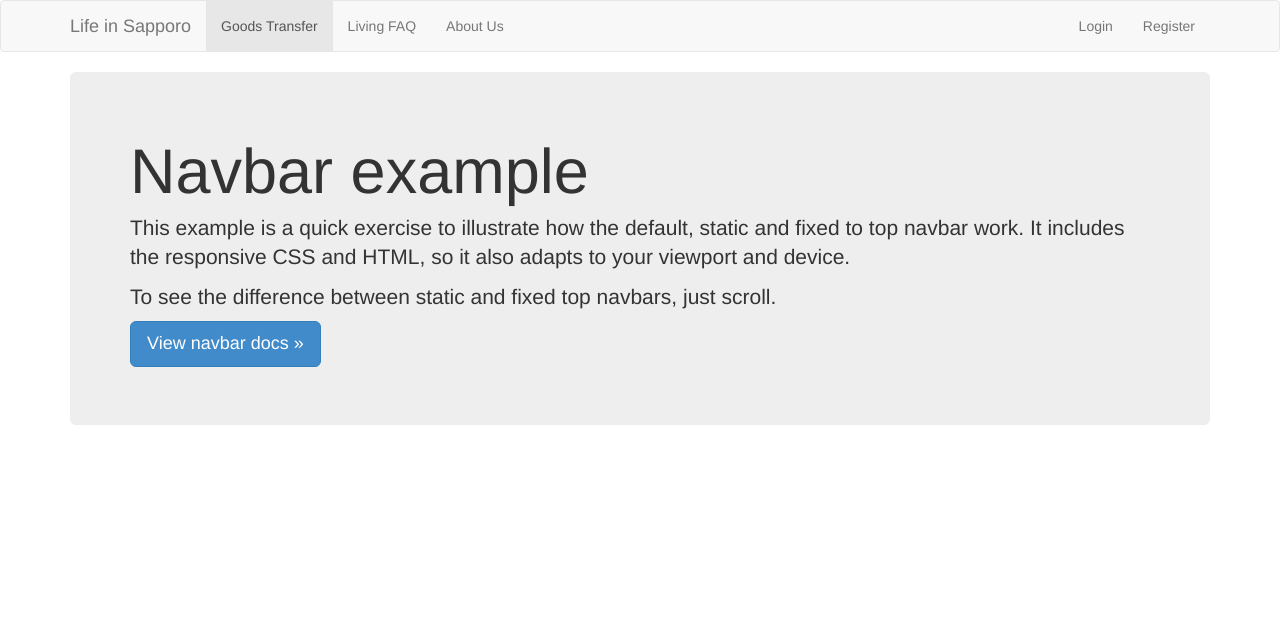
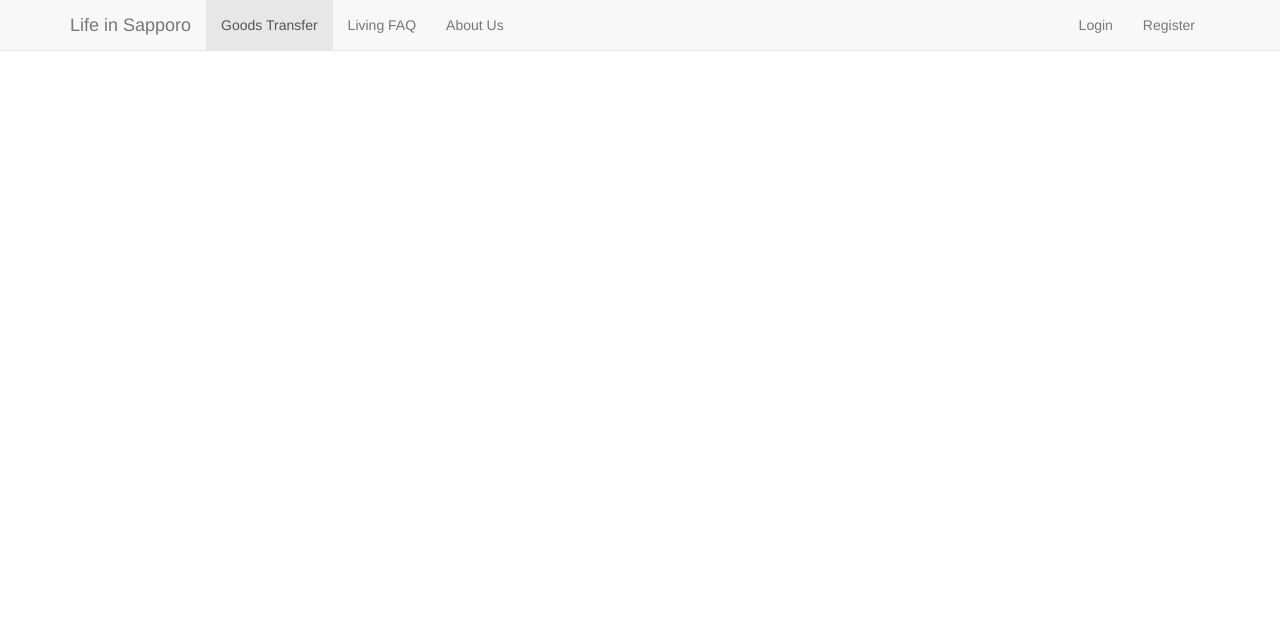
Before and after one commit to xingxiaoxiong/newSite, a Python web app: template templates/main.html in a window 1280 px wide. Shown: the top 624 px of the page. Run offline with Jinja, Linux system fonts and the light colour scheme; the template is opened without the code that fills it, so the values that code supplies are empty; some libraries are stand-ins or nearby versions.

Commit message:
Better structured main.html
added main_user.html and main_anomy.html

```diff
--- a/css/navbar-static-top.css
+++ b/css/navbar-static-top.css
@@ -1,7 +1,4 @@
 body {
   min-height: 2000px;
+  padding-top: 70px;
 }
-
-.navbar-static-top {
-  margin-bottom: 19px;
-}
--- a/templates/main.html
+++ b/templates/main.html
@@ -29,7 +29,7 @@
   <body>
 
     <!-- Static navbar -->
-    <div class="navbar navbar-default" role="navigation">
+    <div class="navbar navbar-default navbar-fixed-top" role="navigation">
       <div class="container">
         <div class="navbar-header">
           <button type="button" class="navbar-toggle" data-toggle="collapse" data-target=".navbar-collapse">
@@ -48,7 +48,8 @@
           </ul>
           <ul class="nav navbar-nav navbar-right">
 	    {% if user %}
-	    <a class="navbar-brand" href="#">Welcome, {{ user.name }}</a>
+	    {# <a class="navbar-brand" href="#">Welcome, {{ user.name
+    }}</a> #}
 	    <li><a href="logout">Logout</a></li>
 	    <li><a href="console">Console</a></li>
 	    {% else %}
@@ -60,21 +61,14 @@
       </div>
     </div>
 
+<div class="container">
 
-    <div class="container">
-
-      <!-- Main component for a primary marketing message or call to action -->
-      <div class="jumbotron">
-        <h1>Navbar example</h1>
-        <p>This example is a quick exercise to illustrate how the default, static and fixed to top navbar work. It includes the responsive CSS and HTML, so it also adapts to your viewport and device.</p>
-        <p>To see the difference between static and fixed top navbars, just scroll.</p>
-        <p>
-          <a class="btn btn-lg btn-primary" href="../../components/#navbar" role="button">View navbar docs &raquo;</a>
-        </p>
-      </div>
-
-    </div> <!-- /container -->
-
+    {%if user%}
+    {% include 'main_user.html' %}
+    {% else %}
+    {% include 'main_anomy.html' %}
+    {%endif%}
+</div>
 
     <!-- Bootstrap core JavaScript
     ================================================== -->
```
Also changed, not shown: templates/anomy.html (added, +14 -0 lines), templates/main_user.html (added, +21 -0 lines), templates/main_anomy.html (added).
